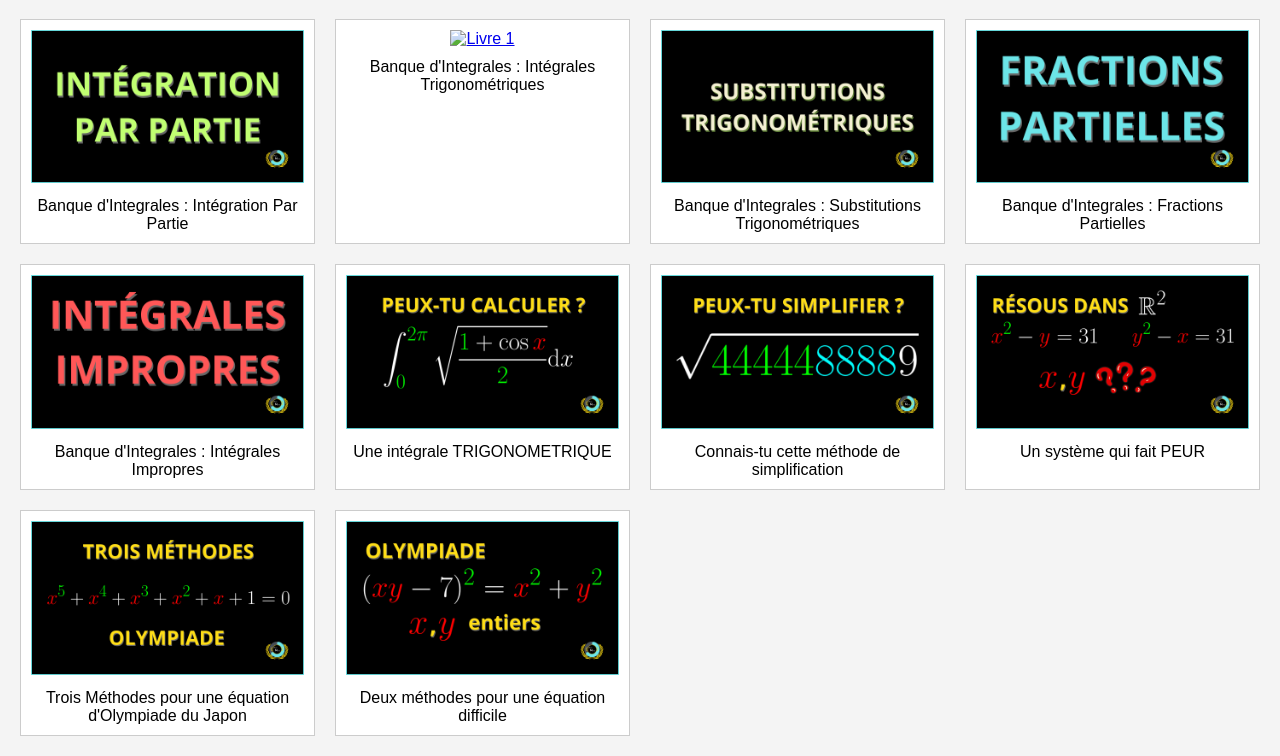
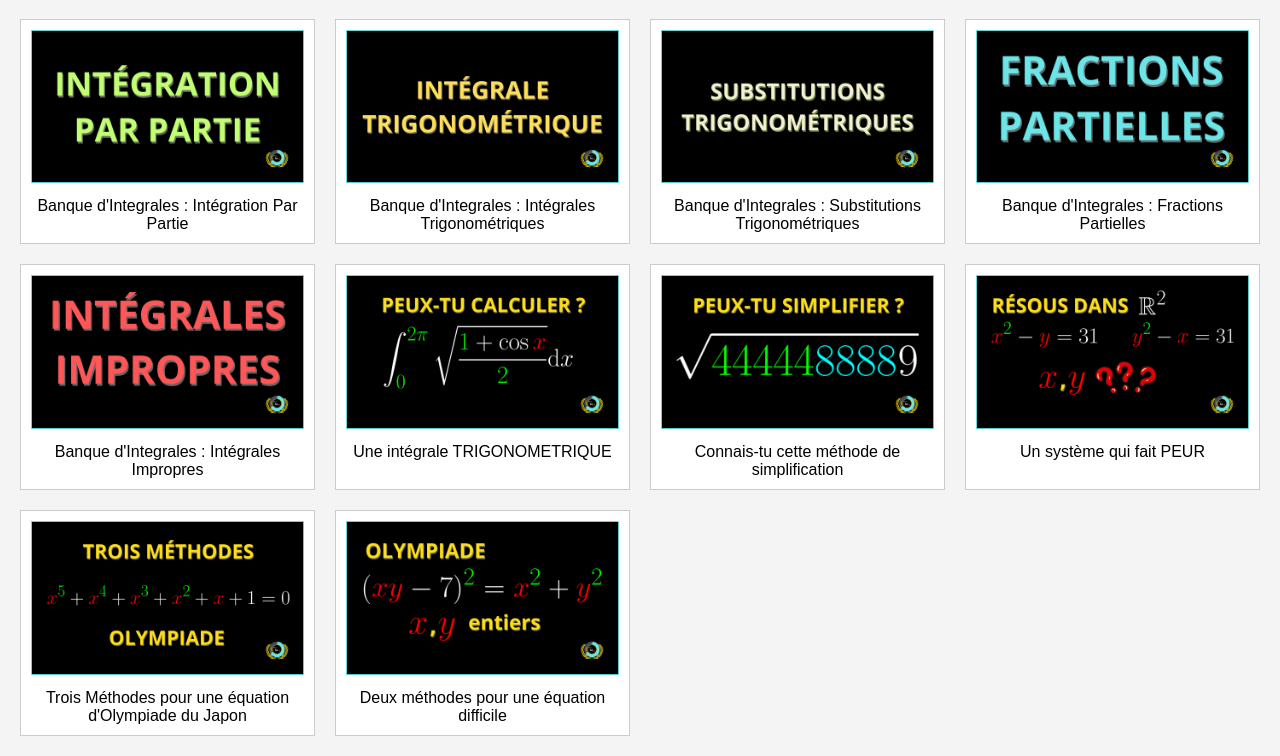
Before and after one commit to abdoulmaoude/Ebook-store, a plain HTML site: page index.html in a window 1280 px wide. Shown: the part 81-837 px from the top of the page. Drawn offline with Linux system fonts and the light colour scheme.

Commit message:
Update index.html

```diff
--- a/index.html
+++ b/index.html
@@ -50,7 +50,7 @@
         </div>
         <div class="book">
             <a href="pdfs/Une intégrale TRIGONOMETRIQUE.pdf" download="ebook1.pdf">
-                <img src="Images/Intégrales trigonométriques.png" alt="Livre 1">
+                <img src="Images/Intégrales trigonométrique.png" alt="Livre 1">
             </a>
             <div class="book-title">Banque d'Integrales : Intégrales Trigonométriques</div>
         </div>
```
